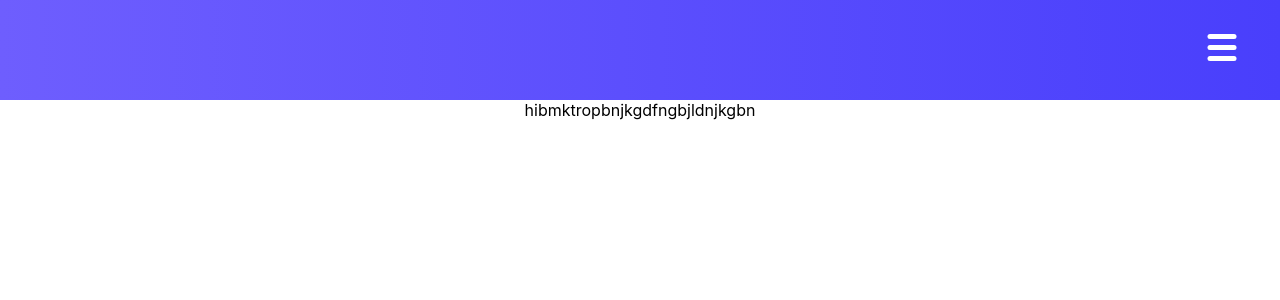
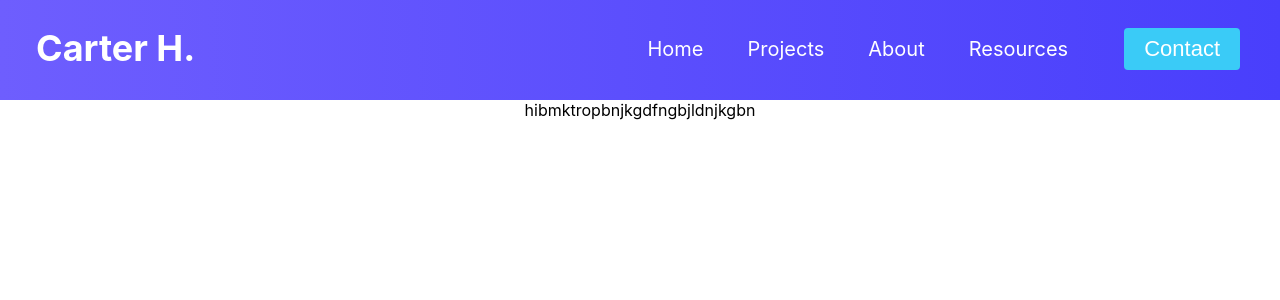
Before and after one commit to carterghill/Dev-Page, a React (Create React App) app: page / in a window 1280 px wide. Shown: the top 300 px of the page. Built offline with nearby package versions, Linux system fonts and the light colour scheme.

Commit message:
Added spot for logo and fixed extra side scrolling on mobile

```diff
--- a/src/Components/Navbar.css
+++ b/src/Components/Navbar.css
@@ -1,7 +1,9 @@
 /* Disables side scroll */
 body {
     width:100%;
-    overflow-x: hidden;
+    height:100%;
+    overflow: hidden;
+    white-space: nowrap;
 }
 
 .top-bar {
@@ -9,20 +11,105 @@ body {
     height: 100px;
     width: 100%;
     align-items: center;
+}
+
+.top-list {
+    position: absolute;
+    opacity: 1;
+    left: 0;
+    top: 0;
+    height: 66px;
+    align-items: center;
+    list-style: none;
+    display:grid;
+    grid-template-columns: repeat(6, auto);
+    justify-content: end;
+    transform: translate(-80px, 0);width:100%;
+    height:66px;
+    overflow: hidden;
+    white-space: nowrap;
+}
+
+.logo {
+    opacity: 1;
+    color: white;
+    font-size: 24px;
+    position: absolute;
+    transform: translate(36px, -4px);
+
+    transition: all 0.5s ease-out;
+}
+
+.logo.active {
+    opacity: 0;
+
     transition: all 0.5s ease-out;
 }
 
 .menu-icon {
+    opacity: 0;
+    right: 100%;
+}
+
+.menu {
+    display:inline-block;
+    position: absolute;
+    white-space: nowrap;
+    top: 0;
+    height: 100px;
+    align-items: center;
+}
+
+.list {
+    position: absolute;
+    transform: translate(-0%, -300%);
+}
+
+.item {
+    white-space: nowrap;
+    display: inline-block;
+    text-decoration: none
+}
+
+.item-link {
+    display: inline-block;
+    text-decoration: none;
+    color: white;
+    border-radius: 5px;
+    padding: 0.5rem 1.25rem;
+    margin-right: 0.25rem;
+
+    font-size: 20px;
+}
+
+.button {
+    padding-left: 32px;
+}
+.item-link:hover {
+    background-color: rgba(255, 255, 255, 0.1);
+}
+
+@media screen and (max-width: 960px) {
+
+    .menu-icon {
+        opacity: 1;
         position: absolute;
         right: 0%;
-    transform: translate(-150%, 65%);
+        transform: translate(-150%, 66%);
         transition: all 0.5s ease-out;
+    }
+
+    .top-list {
+        opacity: 1;
+        left: 100%;
+        background-color: black;
+        transform: translate(-2000px, 0);
     }
 
     .menu {
         overflow: hidden;
         position: absolute;
-    background: linear-gradient(90deg, rgb(0, 74, 125) 0%, rgba(73,63,200,1) 100%);
+        background: linear-gradient(90deg, rgb(0, 70, 100) 0%, rgba(50,50,150,1) 100%);
         left: 100%;
         top: 0;
         width: 0%;
@@ -31,34 +118,31 @@ body {
     }
 
     .list {
+        position: relative;
+        opacity: 1;
         font-size: 22px;
         list-style: none;
         display:grid;
-    grid-template-columns: repeat(1, 6);
+        grid-template-columns: repeat(auto, 6);
         text-align: center;
-    padding-right: 24px;
-}
+        padding-right: 36px;
 
-.item {
-    display: inline-block;
-    text-decoration: none;
+        transform: translate(-0%, -0%);
     }
 
     .item-link {
         display: inline-block;
         text-decoration: none;
         color: white;
-    padding: 1.5rem 20%;
+        padding: 1.5rem 25%;
         margin: 0.25rem;
         border-radius: 5px;
     }
 
-.item-link:hover {
-    background-color: rgba(150, 150, 150, 0.33);
-}
-
     .button {
         margin-top: 36px;
+        padding-left: 20%;
+        padding-right: 20%;
     }
 
     .menu-icon.active {
@@ -75,6 +159,6 @@ body {
         left: 30%;
         top: 0;
         width: 70%;
-    height: 100vh;
         transition: all 0.5s ease-out;
     }
+}
--- a/src/Components/Navbar.js
+++ b/src/Components/Navbar.js
@@ -18,8 +18,23 @@ class Navbar extends Component {
             <nav className='page'>
 
                 <div className={ this.state.clicked ? 'top-bar active' : 'top-bar' }>
+
+                    <div className={ this.state.clicked ? 'logo active' : 'logo' }><h2>Carter H.</h2></div>
+
                     <div className={ this.state.clicked ? 'menu-icon active' : 'menu-icon' }
                     onClick={this.handleClick}>< MenuIcon /></div>
+
+                        <ul className='top-list'>
+                            {NavItems.map((item, index) => {
+                                return (
+                                    <li className='item'><a className='item-link'
+                                    href={item.url}>{item.title}</a></li>
+                                )
+                            })}
+                            <li className="button"><Button >Contact</Button></li>
+                        </ul>
+
+
                 </div>
 
                 <div className={ this.state.clicked ? 'menu active' : 'menu' }>
@@ -30,7 +45,7 @@ class Navbar extends Component {
                                 href={item.url}>{item.title}</a></li>
                             )
                         })}
-                        <li className="button"><Button>Contact</Button></li>
+                        <li className="button"><Button >Contact</Button></li>
                     </ul>
                 </div>
 
```
Lines whose indentation alone changed are shown as unchanged.
